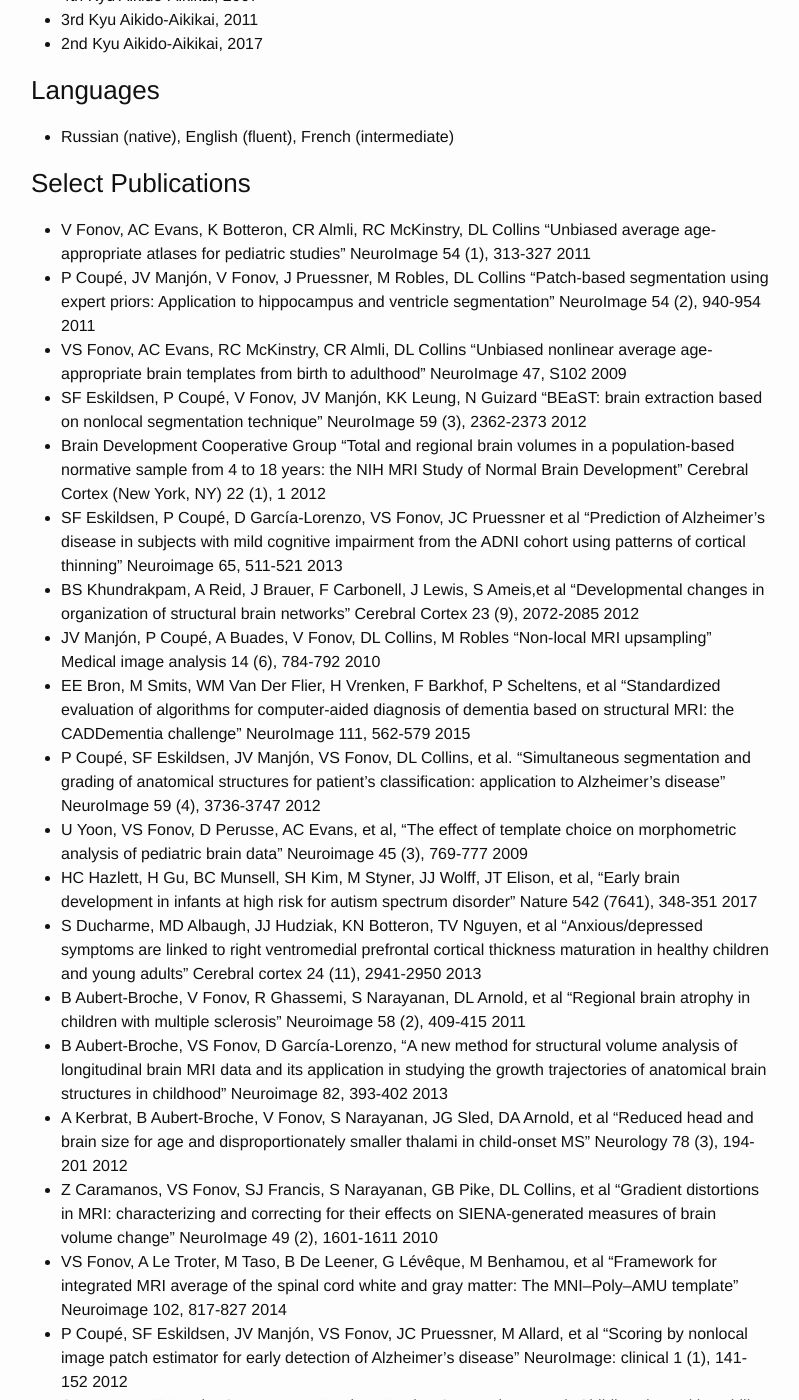
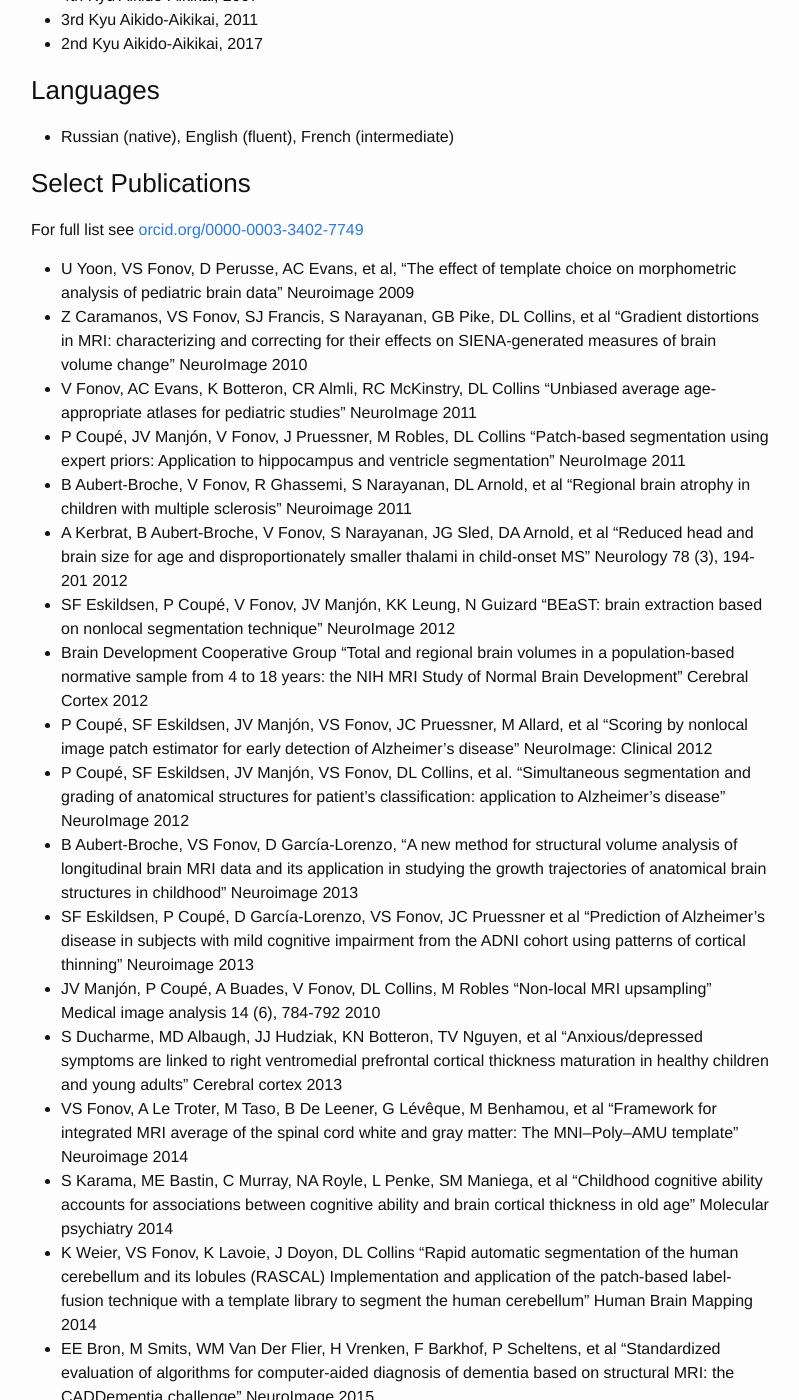
Before and after one commit to vfonov/vfonov.github.io, a Jekyll site: the page built from CV.md, in a window 1280 px wide and 1400 px high, scrolled down 960 px. Shown: the whole window, without its empty margins (239-1038 px from the left). Built offline with Jekyll 4.4.1, drawn with Linux system fonts in a browser that asks for light colours; some of the changed text lies outside the part shown.

Commit message:
Updated references

```diff
--- a/CV.md
+++ b/CV.md
@@ -5,19 +5,22 @@ permalink: /cv/
 ---
 * E-mail: v.s.fonov@ilmarin.info
 * Publications (online references):
-   * [Google Scholar: http://scholar.google.ca/citations?user=4YCK0vQAAAAJ](http://scholar.google.ca/citations?user=4YCK0vQAAAAJ)
-   * [Scopus Author ID: 57188953412](https://www.scopus.com/authid/detail.uri?authorId=57188953412)
-   * [orcid.org/0000-0003-3402-7749](http://orcid.org/0000-0003-3402-7749)
+  * [Google Scholar: http://scholar.google.ca/citations?user=4YCK0vQAAAAJ](http://scholar.google.ca/citations?user=4YCK0vQAAAAJ)
+  * [Scopus Author ID: 57188953412](https://www.scopus.com/authid/detail.uri?authorId=57188953412)
+  * [orcid.org/0000-0003-3402-7749](http://orcid.org/0000-0003-3402-7749)
 
 ### Education
+
 * 1998 Moscow Institute of Physics and Technology (Russia) B.Sc. , Applied Physics & Mathematics
 * 1999 Moscow Institute of Physics and Technology (Russia) M.Sc. , Applied Physics & Mathematics
 * 2003 Heriot Watt University (UK) Ph.D., Digital Image Processing & Optical Measurements
 
 ### Research interests
+
 * MRI image processing, population studies, brain morphometry
 
 ### Work Experience
+
 * June 2019 - Present Rogue Research, research scientist, advanced software developer
 * Jul 2008 - June 2019 McConnell Brain Imaging Centre Montreal Neurological Institute, McGill University (Canada) Research Associate, MRI image processing research
 * Aug 2017 - June 2019 NeuroRx Research Canada. MRI Acquisition & Analysis Expert
@@ -26,6 +29,7 @@ permalink: /cv/
 * Nov 2003 - Jun 2005 Innovative Scientific Solutions Inc (USA) Scientist, optical measurements, PSP software developer Responsibilities: research in new data processing algorithms development of data processing software for optical measurements research of new optical measurement techniques
 
 ### Awards received
+
 * Second Place on All-Russian Contest on Physics, 1994
 * Stirling University Beginners fencing competition, Epee 1st, 2001
 * 5th Kyu Ki-Aikido, 2005
@@ -35,62 +39,60 @@ permalink: /cv/
 * 2nd Kyu Aikido-Aikikai, 2017
 
 ### Languages
+
 * Russian (native), English (fluent), French (intermediate)
 
 ### Select Publications
-* V Fonov, AC Evans, K Botteron, CR Almli, RC McKinstry, DL Collins "Unbiased average age-appropriate atlases for pediatric studies"
-NeuroImage 54 (1), 313-327     2011
-* P Coupé, JV Manjón, V Fonov, J Pruessner, M Robles, DL Collins "Patch-based segmentation using expert priors: Application to hippocampus and ventricle segmentation"
-NeuroImage 54 (2), 940-954  2011
-* VS Fonov, AC Evans, RC McKinstry, CR Almli, DL Collins "Unbiased nonlinear average age-appropriate brain templates from birth to adulthood"
-NeuroImage 47, S102 2009
-* SF Eskildsen, P Coupé, V Fonov, JV Manjón, KK Leung, N Guizard "BEaST: brain extraction based on nonlocal segmentation technique"
-NeuroImage 59 (3), 2362-2373    2012
-* Brain Development Cooperative Group "Total and regional brain volumes in a population-based normative sample from 4 to 18 years: the NIH MRI Study of Normal Brain Development"
-Cerebral Cortex (New York, NY) 22 (1), 1    2012
-* SF Eskildsen, P Coupé, D García-Lorenzo, VS Fonov, JC Pruessner et al "Prediction of Alzheimer's disease in subjects with mild cognitive impairment from the ADNI cohort using patterns of cortical thinning"
-Neuroimage 65, 511-521  2013
-* BS Khundrakpam, A Reid, J Brauer, F Carbonell, J Lewis, S Ameis,et al "Developmental changes in organization of structural brain networks"
-Cerebral Cortex 23 (9), 2072-2085   2012
-* JV Manjón, P Coupé, A Buades, V Fonov, DL Collins, M Robles "Non-local MRI upsampling"
-Medical image analysis 14 (6), 784-792  2010
-* EE Bron, M Smits, WM Van Der Flier, H Vrenken, F Barkhof, P Scheltens, et al "Standardized evaluation of algorithms for computer-aided diagnosis of dementia based on structural MRI: the CADDementia challenge"
-NeuroImage 111, 562-579 2015
-* P Coupé, SF Eskildsen, JV Manjón, VS Fonov, DL Collins, et al. "Simultaneous segmentation and grading of anatomical structures for patient's classification: application to Alzheimer's disease"
-NeuroImage 59 (4), 3736-3747    2012
-* U Yoon, VS Fonov, D Perusse, AC Evans, et al, "The effect of template choice on morphometric analysis of pediatric brain data"
-Neuroimage 45 (3), 769-777  2009
-* HC Hazlett, H Gu, BC Munsell, SH Kim, M Styner, JJ Wolff, JT Elison, et al, "Early brain development in infants at high risk for autism spectrum disorder"
-Nature 542 (7641), 348-351  2017
-* S Ducharme, MD Albaugh, JJ Hudziak, KN Botteron, TV Nguyen, et al "Anxious/depressed symptoms are linked to right ventromedial prefrontal cortical thickness maturation in healthy children and young adults"
-Cerebral cortex 24 (11), 2941-2950  2013
-* B Aubert-Broche, V Fonov, R Ghassemi, S Narayanan, DL Arnold, et al "Regional brain atrophy in children with multiple sclerosis"
-Neuroimage 58 (2), 409-415  2011
-* B Aubert-Broche, VS Fonov, D García-Lorenzo, "A new method for structural volume analysis of longitudinal brain MRI data and its application in studying the growth trajectories of anatomical brain structures in childhood"
-Neuroimage 82, 393-402  2013
-* A Kerbrat, B Aubert-Broche, V Fonov, S Narayanan, JG Sled, DA Arnold, et al "Reduced head and brain size for age and disproportionately smaller thalami in child-onset MS"
-Neurology 78 (3), 194-201   2012
-* Z Caramanos, VS Fonov, SJ Francis, S Narayanan, GB Pike, DL Collins, et al "Gradient distortions in MRI: characterizing and correcting for their effects on SIENA-generated measures of brain volume change"
-NeuroImage 49 (2), 1601-1611    2010
-* VS Fonov, A Le Troter, M Taso, B De Leener, G Lévêque, M Benhamou, et al "Framework for integrated MRI average of the spinal cord white and gray matter: The MNI–Poly–AMU template"
-Neuroimage 102, 817-827 2014
-* P Coupé, SF Eskildsen, JV Manjón, VS Fonov, JC Pruessner, M Allard, et al "Scoring by nonlocal image patch estimator for early detection of Alzheimer's disease"
-NeuroImage: clinical 1 (1), 141-152 2012
-* S Karama, ME Bastin, C Murray, NA Royle, L Penke, SM Maniega, et al "Childhood cognitive ability accounts for associations between cognitive ability and brain cortical thickness in old age"
-Molecular psychiatry 19 (5), 555-559    2014
 
 For full list see [orcid.org/0000-0003-3402-7749](http://orcid.org/0000-0003-3402-7749)
 
-#### Thesis
-* Fonov, V. (2002). Development and Analysis of Data Processing Methods Applied to Luminescent Coating Systems in Aerodynamics, Heriot-Watt University.
+* U Yoon, VS Fonov, D Perusse, AC Evans, et al, "The effect of template choice on morphometric analysis of pediatric brain data" Neuroimage 2009
+* Z Caramanos, VS Fonov, SJ Francis, S Narayanan, GB Pike, DL Collins, et al "Gradient distortions in MRI: characterizing and correcting for their effects on SIENA-generated measures of brain volume change" NeuroImage  2010
+* V Fonov, AC Evans, K Botteron, CR Almli, RC McKinstry, DL Collins "Unbiased average age-appropriate atlases for pediatric studies" NeuroImage  2011
+* P Coupé, JV Manjón, V Fonov, J Pruessner, M Robles, DL Collins "Patch-based segmentation using expert priors: Application to hippocampus and ventricle segmentation"  NeuroImage  2011
+* B Aubert-Broche, V Fonov, R Ghassemi, S Narayanan, DL Arnold, et al "Regional brain atrophy in children with multiple sclerosis" Neuroimage 2011
+* A Kerbrat, B Aubert-Broche, V Fonov, S Narayanan, JG Sled, DA Arnold, et al "Reduced head and brain size for age and disproportionately smaller thalami in child-onset MS" Neurology 78 (3), 194-201   2012
+* SF Eskildsen, P Coupé, V Fonov, JV Manjón, KK Leung, N Guizard "BEaST: brain extraction based on nonlocal segmentation technique" NeuroImage   2012
+* Brain Development Cooperative Group "Total and regional brain volumes in a population-based normative sample from 4 to 18 years: the NIH MRI Study of Normal Brain Development" Cerebral Cortex 2012
+* P Coupé, SF Eskildsen, JV Manjón, VS Fonov, JC Pruessner, M Allard, et al "Scoring by nonlocal image patch estimator for early detection of Alzheimer's disease" NeuroImage: Clinical 2012
+* P Coupé, SF Eskildsen, JV Manjón, VS Fonov, DL Collins, et al. "Simultaneous segmentation and grading of anatomical structures for patient's classification: application to Alzheimer's disease" NeuroImage  2012
+* B Aubert-Broche, VS Fonov, D García-Lorenzo, "A new method for structural volume analysis of longitudinal brain MRI data and its application in studying the growth trajectories of anatomical brain structures in childhood" Neuroimage  2013
+* SF Eskildsen, P Coupé, D García-Lorenzo, VS Fonov, JC Pruessner et al "Prediction of Alzheimer's disease in subjects with mild cognitive impairment from the ADNI cohort using patterns of cortical thinning" Neuroimage 2013
+* JV Manjón, P Coupé, A Buades, V Fonov, DL Collins, M Robles "Non-local MRI upsampling" Medical image analysis 14 (6), 784-792  2010
+* S Ducharme, MD Albaugh, JJ Hudziak, KN Botteron, TV Nguyen, et al "Anxious/depressed symptoms are linked to right ventromedial prefrontal cortical thickness maturation in healthy children and young adults" Cerebral cortex  2013
+* VS Fonov, A Le Troter, M Taso, B De Leener, G Lévêque, M Benhamou, et al "Framework for integrated MRI average of the spinal cord white and gray matter: The MNI–Poly–AMU template" Neuroimage 2014
+* S Karama, ME Bastin, C Murray, NA Royle, L Penke, SM Maniega, et al "Childhood cognitive ability accounts for associations between cognitive ability and brain cortical thickness in old age" Molecular psychiatry 2014
+* K Weier, VS Fonov, K Lavoie, J Doyon,  DL Collins  "Rapid automatic segmentation of the human cerebellum and its lobules (RASCAL) Implementation and application of the patch‐based label‐fusion technique with a template library to segment the human cerebellum" Human Brain Mapping 2014
+* EE Bron, M Smits, WM Van Der Flier, H Vrenken, F Barkhof, P Scheltens, et al "Standardized evaluation of algorithms for computer-aided diagnosis of dementia based on structural MRI: the CADDementia challenge" NeuroImage  2015
+* K Weier, C Till, VS Fonov, EA Yeh, DL Arnold, B Banwell, DL Collins, "Contribution of the cerebellum to cognitive performance in children and adolescents with multiple sclerosis" Multiple Sclerosis 2016
+* B De Leener, S Levy, SM Dupont, VS Fonov, N Stikov, DL Collins, V Callot, J Cohen-Adad, "SCT: Spinal Cord Toolbox, an open-source software for processing spinal cord MRI data" NeuroImage 2017
+* JE Romero, P Coupé, R Giraud,  VT Ta, VS Fonov, MTM Park, MM Chakravarty, AN Voineskos, JV Manjon, J.V. "CERES: A new cerebellum lobule segmentation method" NeuroImage 2017
+* HC Hazlett, H Gu, BC Munsell, SH Kim, M Styner, JJ Wolff, JT Elison, et al, "Early brain development in infants at high risk for autism spectrum disorder" Nature 2017
+* M Dadar, VS Fonov, DL Collins "A comparison of publicly available linear MRI stereotaxic registration techniques" NeuroImage 2018
+* A Carass, JL Cuzzocreo, S Han, CR Hernandez-Castillo, PE Rasser, M Ganz, J Beliveau, J Dolz, I Ben Ayed, C Desrosiers, B Thyreau, JE Romero, P Coupe, JV Manjonn, VS Fonov, DL Collins, SH Ying, CU Onyike, D Crocetti, BA Landman, SH Mostofsky, PM Thompson, JL Prince "Comparing fully automated state-of-the-art cerebellum parcellation from magnetic resonance images" NeuroImage 2018
+* B De Leener, VS Fonov, DL Collins, V Callot, N Stikov, J Cohen-Adad "PAM50: Unbiased multimodal template of the brainstem and spinal cord aligned with the ICBM152 space" NeuroImage 2018
+* L Wang, D Nie, G Li, E Puybareau, J Dolz, Q Zhang, F Wang, J Xia, Z Wu, J Chen, K-H Thung, T D Bui, J Shin, G Zeng, G Zheng, VS Fonov, A Doyle, Y Xu, P Moeskops, JPW Pluim, C Desrosiers, IB Ayed, G Sanroma, OM Benkarim, A Casamitjana, V Vilaplana, W Lin, G Li, D Shen "Benchmark on Automatic 6-month-old Infant Brain Segmentation Algorithms: The iSeg-2017 Challenge" IEEE Transactions on Medical Imaging 2019
+* S Narayanan, K Nakamura, VS Fonov ,J Maranzano ,Z Caramanos, PS Giacomini, DL Collins, DL Arnold "Brain volume loss in individuals over time: Source of variance and limits of detectability" NeuroImage 2020
+
+#### Patent
+
+* MA Styner, SH KIM, DL COLLINS, VS Fonov, BC Munsell, J Piven, HC Hazlett "Methods, systems, and computer readable media for utilizing brain structural characteristics for predicting a diagnosis of a neurobehavioral disorder" US Patent (pending) 2018
 
 #### Peer Review contributions
-* [Publons profile](https://publons.com/researcher/AAG-9572-2019/)
+
+[Publons profile](https://publons.com/researcher/AAG-9572-2019/)
+Reviewed academic papers in the following journals:
+
+* NeuroImage
+* Human Brain Mapping
+* Medical Image Analysis
+* IEEE Transactions on Medical Imaging
 
 #### Open Source Software contributions
+
 * Github profile: [vfonov](https://github.com/vfonov/)
 * MNI minc-toolkit: <https://github.com/BIC-MNI/>
-* Contribution to open source software
+* Contribution to open source scientific software
   * Insight Toolkit: <http://www.itk.org/>
   * ANTs: <http://stnava.github.io/ANTs/>
-  * Torch7: <https://github.com/torch/torch7>
+  * libigl: <https://libigl.github.io/>
```
